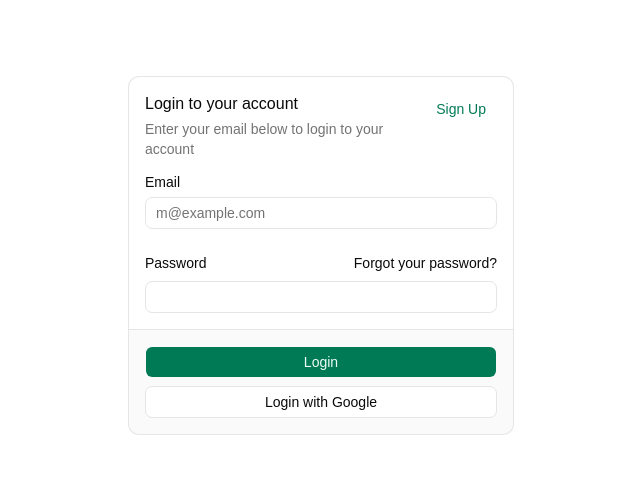
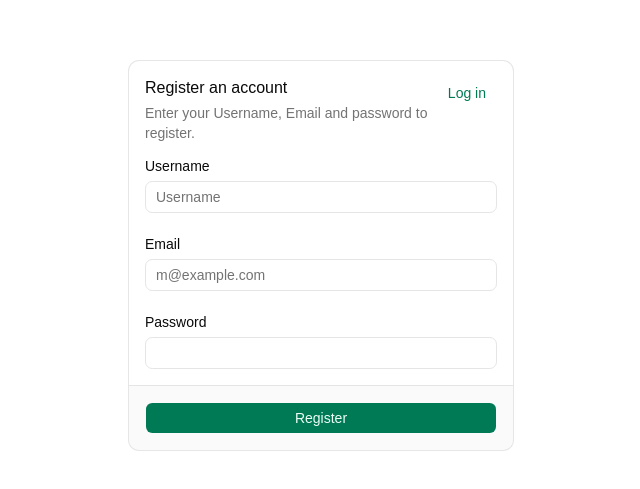
Before and after one commit to mpiwowar1/CHATMM, a React (Vite) app in the folder frontend/: page / in a window 1280 px wide. Shown: the part 145-634 px from the top of the page, without its empty margins (319-959 px from the left). Built offline with nearby package versions, Linux system fonts and the light colour scheme.

Commit message:
Registration Request

```diff
--- a/frontend/src/App.tsx
+++ b/frontend/src/App.tsx
@@ -1,9 +1,10 @@
-import LoginScreen from "./LoginScreen"
+import LoginScreen from "./components/LoginScreen"
+import RegisterForm from "./components/RegisterForm"
 
 export function App() {
   return (
     <>
-      <LoginScreen></LoginScreen>
+      <RegisterForm></RegisterForm>
     </>
   )
 }
--- /dev/null
+++ b/frontend/src/components/RegisterForm.tsx
@@ -0,0 +1,130 @@
+import { useState } from "react"
+import { useRegister } from "../hooks/useRegister"
+import { Button } from "@/components/ui/button"
+import {
+  Card,
+  CardAction,
+  CardContent,
+  CardDescription,
+  CardFooter,
+  CardHeader,
+  CardTitle,
+} from "@/components/ui/card"
+import { Input } from "@/components/ui/input"
+import { Label } from "@/components/ui/label"
+
+type Fields = {
+  name: string
+  email: string
+  password: string
+}
+
+export default function RegisterForm() {
+  const [fields, setFields] = useState<Fields>({
+    name: "",
+    email: "",
+    password: "",
+  })
+
+  const { register, status, error } = useRegister()
+
+  const onChange = (e: React.ChangeEvent<HTMLInputElement>) => {
+    const { name, value } = e.target
+
+    setFields((f) => ({
+      ...f,
+      [name]: value,
+    }))
+  }
+
+  const onSubmit = async () => {
+    if (fields.name && fields.email && fields.password) {
+      await register(fields)
+    }
+    return
+  }
+
+  const loading = status === "loading"
+
+  return (
+    <div className="flex min-h-screen items-center justify-center">
+      <Card className="w-full max-w-sm">
+        <CardHeader>
+          <CardTitle>Register an account</CardTitle>
+          <CardDescription>
+            Enter your Username, Email and password to register.
+          </CardDescription>
+          <CardAction>
+            <Button variant="link">Log in</Button>
+          </CardAction>
+        </CardHeader>
+        <CardContent>
+          <form>
+            <div className="flex flex-col gap-6">
+              <div className="grid gap-2">
+                <Label htmlFor="email">Username</Label>
+                <Input
+                  name="name"
+                  type="name"
+                  placeholder="Username"
+                  onChange={onChange}
+                  value={fields.name}
+                  required
+                />
+              </div>
+              <div className="grid gap-2">
+                <Label htmlFor="email">Email</Label>
+                <Input
+                  name="email"
+                  type="email"
+                  placeholder="m@example.com"
+                  onChange={onChange}
+                  value={fields.email}
+                  required
+                />
+              </div>
+              <div className="grid gap-2">
+                <div className="flex items-center">
+                  <Label htmlFor="password">Password</Label>
+                </div>
+                <Input
+                  name="password"
+                  onChange={onChange}
+                  type="password"
+                  required
+                />
+              </div>
+            </div>
+          </form>
+        </CardContent>
+        <CardFooter className="flex-col gap-2">
+          <Button
+            type="submit"
+            onClick={onSubmit}
+            className="w-full"
+            disabled={loading}
+          >
+            {loading ? "Generating keys…" : "Register"}
+          </Button>
+          {status === "success" && <p>Account created!</p>}
+          {error && <p role="alert">{error}</p>}
+        </CardFooter>
+      </Card>
+    </div>
+  )
+}
+
+{
+  /* <div>
+    <input name="name" value={fields.name} onChange={onChange} placeholder="Name" />
+    <input name="email" value={fields.email} onChange={onChange} placeholder="Email" type="email" />
+    <input name="password" value={fields.password} onChange={onChange} placeholder="Password" type="password" />
+
+    <button onClick={onSubmit} disabled={loading}>
+    {loading ? 'Generating keys…' : 'Register'}
+    </button>
+
+    {status === 'success' && <p>Account created!</p>}
+    {error && <p role="alert">{error}</p>}
+</div> */
+}
--- /dev/null
+++ b/frontend/src/encryption/crypto.ts
@@ -0,0 +1,104 @@
+const subtle = window.crypto.subtle
+
+const b64 = (buf: ArrayBuffer | Uint8Array): string => {
+  const bytes = buf instanceof Uint8Array ? buf : new Uint8Array(buf)
+  return btoa(String.fromCharCode(...bytes))
+}
+
+export function generateSalt(): Uint8Array<ArrayBuffer> {
+  return crypto.getRandomValues(new Uint8Array(16)) as Uint8Array<ArrayBuffer>
+}
+
+export async function deriveKeyFromPassword(
+  password: string,
+  salt: Uint8Array<ArrayBuffer>
+): Promise<CryptoKey> {
+  const enc = new TextEncoder().encode(password)
+
+  const baseKey = await subtle.importKey("raw", enc, "PBKDF2", false, [
+    "deriveKey",
+  ])
+
+  return subtle.deriveKey(
+    {
+      name: "PBKDF2",
+      salt,
+      iterations: 310_000,
+      hash: "SHA-256",
+    },
+    baseKey,
+    {
+      name: "AES-GCM",
+      length: 256,
+    },
+    false,
+    ["encrypt", "decrypt"]
+  )
+}
+
+export async function generateRSAKeyPair(): Promise<CryptoKeyPair> {
+  return subtle.generateKey(
+    {
+      name: "RSA-OAEP",
+      modulusLength: 2048,
+      publicExponent: new Uint8Array([1, 0, 1]),
+      hash: "SHA-256",
+    },
+    true,
+    ["encrypt", "decrypt"]
+  ) as Promise<CryptoKeyPair>
+}
+
+export async function encryptPrivateKey(
+  privateKey: CryptoKey,
+  wrappingKey: CryptoKey
+): Promise<string> {
+  const pkcs8 = await subtle.exportKey("pkcs8", privateKey)
+
+  const iv = crypto.getRandomValues(
+    new Uint8Array(12)
+  ) as Uint8Array<ArrayBuffer>
+
+  const ciphertext = await subtle.encrypt(
+    { name: "AES-GCM", iv },
+    wrappingKey,
+    pkcs8
+  )
+
+  const out = new Uint8Array(iv.byteLength + ciphertext.byteLength)
+  out.set(iv, 0)
+  out.set(new Uint8Array(ciphertext), iv.byteLength)
+
+  return b64(out)
+}
+
+export interface RegistrationPayload {
+  name: string
+  email: string
+  password: string
+  salt: string
+  rsaPublicKey: string
+  encryptedPrivateKey: string
+}
+
+export async function buildRegistrationPayload(
+  name: string,
+  email: string,
+  password: string
+): Promise<RegistrationPayload> {
+  const salt = await generateSalt()
+  const wrappingKey = await deriveKeyFromPassword(password, salt)
+
+  const { publicKey, privateKey } = await generateRSAKeyPair()
+
+  const spki = await subtle.exportKey("spki", publicKey)
+
+  return {
+    email,
+    name,
+    password,
+    salt: b64(salt),
+    rsaPublicKey: b64(spki),
+    encryptedPrivateKey: await encryptPrivateKey(privateKey, wrappingKey),
+  }
+}
--- /dev/null
+++ b/frontend/src/hooks/useRegister.ts
@@ -0,0 +1,64 @@
+import { useState } from "react"
+import { buildRegistrationPayload } from "../encryption/crypto"
+
+type Status = "idle" | "loading" | "success" | "error"
+
+interface RegisterInput {
+  name: string
+  email: string
+  password: string
+}
+
+export function useRegister() {
+  const [status, setStatus] = useState<Status>("idle")
+  const [error, setError] = useState<string | null>(null)
+
+  async function register({
+    name,
+    email,
+    password,
+  }: RegisterInput): Promise<void> {
+    setStatus("loading")
+    setError(null)
+
+    try {
+      const payload = await buildRegistrationPayload(name, email, password)
+
+      const res = await fetch("/register", {
+        method: "POST",
+        headers: { "Content-Type": "application/json" },
+        body: JSON.stringify(payload),
+      })
+
+      if (!res.ok) {
+        let message = "Registration failed"
+
+        try {
+          const data: unknown = await res.json()
+          if (
+            typeof data === "object" &&
+            data !== null &&
+            "message" in data &&
+            typeof (data as any).message === "string"
+          ) {
+            message = (data as any).message
+          }
+        } catch {
+          // ignore JSON parse errors
+        }
+
+        throw new Error(message)
+      }
+
+      setStatus("success")
+    } catch (err: unknown) {
+      const message =
+        err instanceof Error ? err.message : "Unexpected error occurred"
+
+      setError(message)
+      setStatus("error")
+    }
+  }
+
+  return { register, status, error }
+}
```
Also changed, not shown: frontend/src/components/LoginScreen.tsx (renamed from frontend/src/LoginScreen.tsx).
